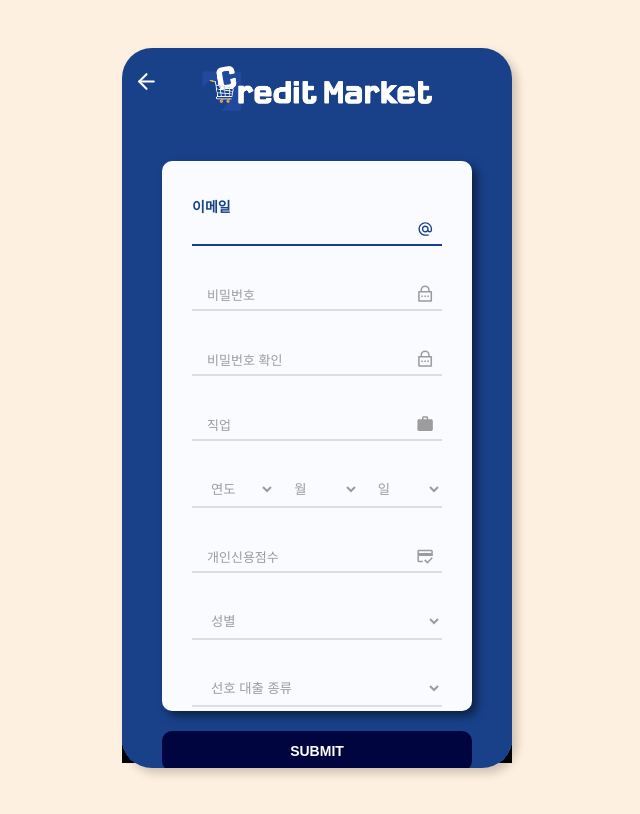
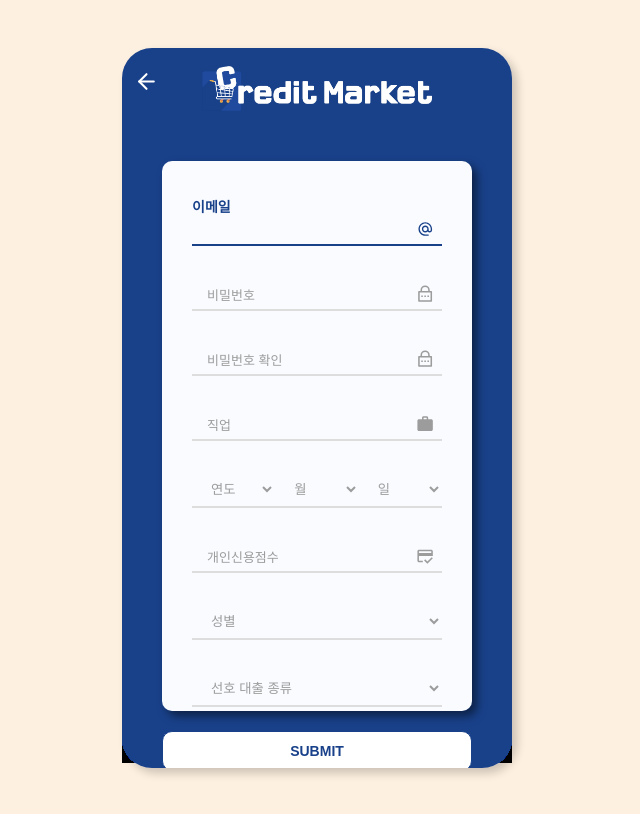
Before and after one commit to fastcampus-mini/credit-market-FE, a React (Vite) app: page /signup in a window 1280 px wide. Shown: the whole page, without its empty margins (323-963 px from the left). Built offline with nearby package versions, Linux system fonts and the light colour scheme; what emotion-reset would draw is missing.

Commit message:
Design: 회원가입 버튼 수정

```diff
--- a/src/pages/Signup.tsx
+++ b/src/pages/Signup.tsx
@@ -355,11 +355,12 @@ const Signup = () => {
             </InputBox>
           </SignupFormPanel>
           <Button
-            buttonType="secondary"
+            buttonType="white"
             type="submit"
             isDisabled={isSubmitting}
             height="40px"
             width="100%"
+            fontWeight={800}
           >
             SUBMIT
           </Button>
@@ -419,11 +420,6 @@ export const SignupFormStyle = styled.form`
   > button {
     margin-top: 20px;
     font-weight: bold;
-
-    &:hover {
-      background-color: ${COLORS.white};
-      color: ${COLORS.primary};
-    }
   }
 `;
 
```
